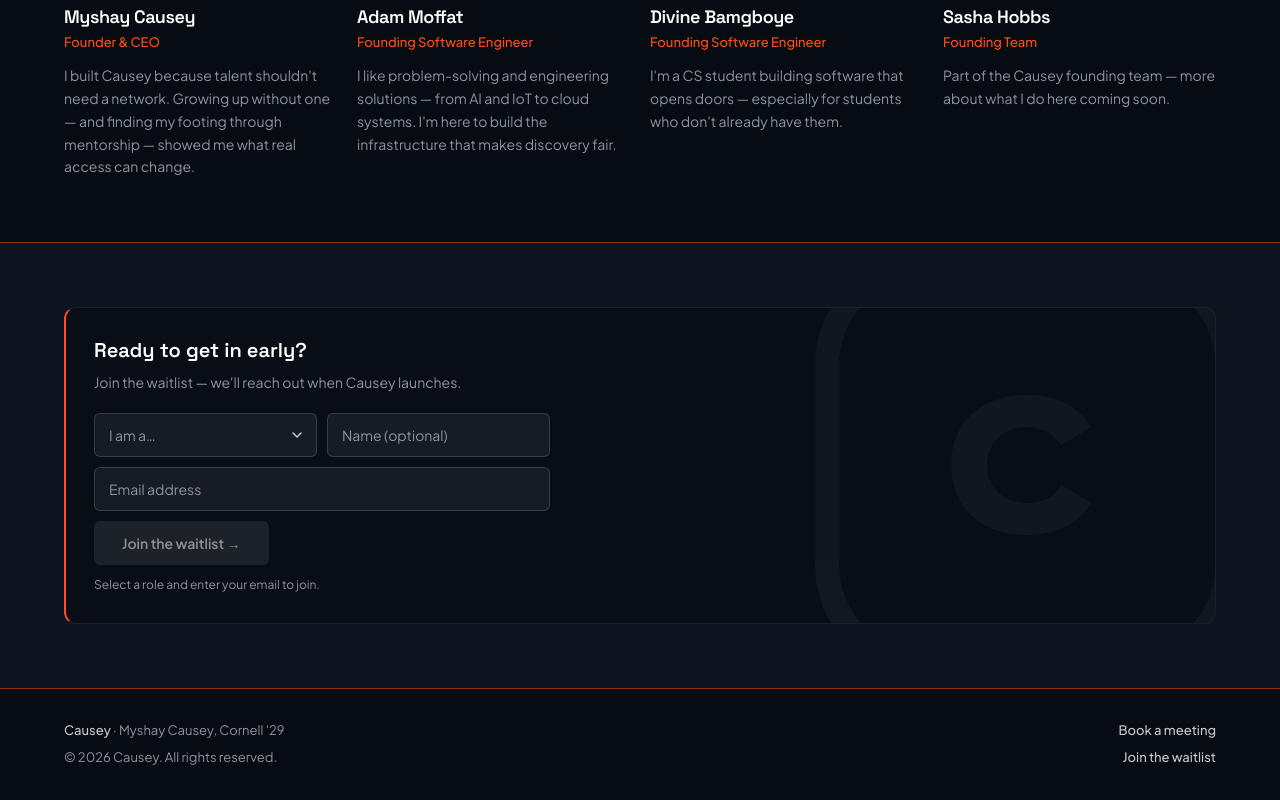
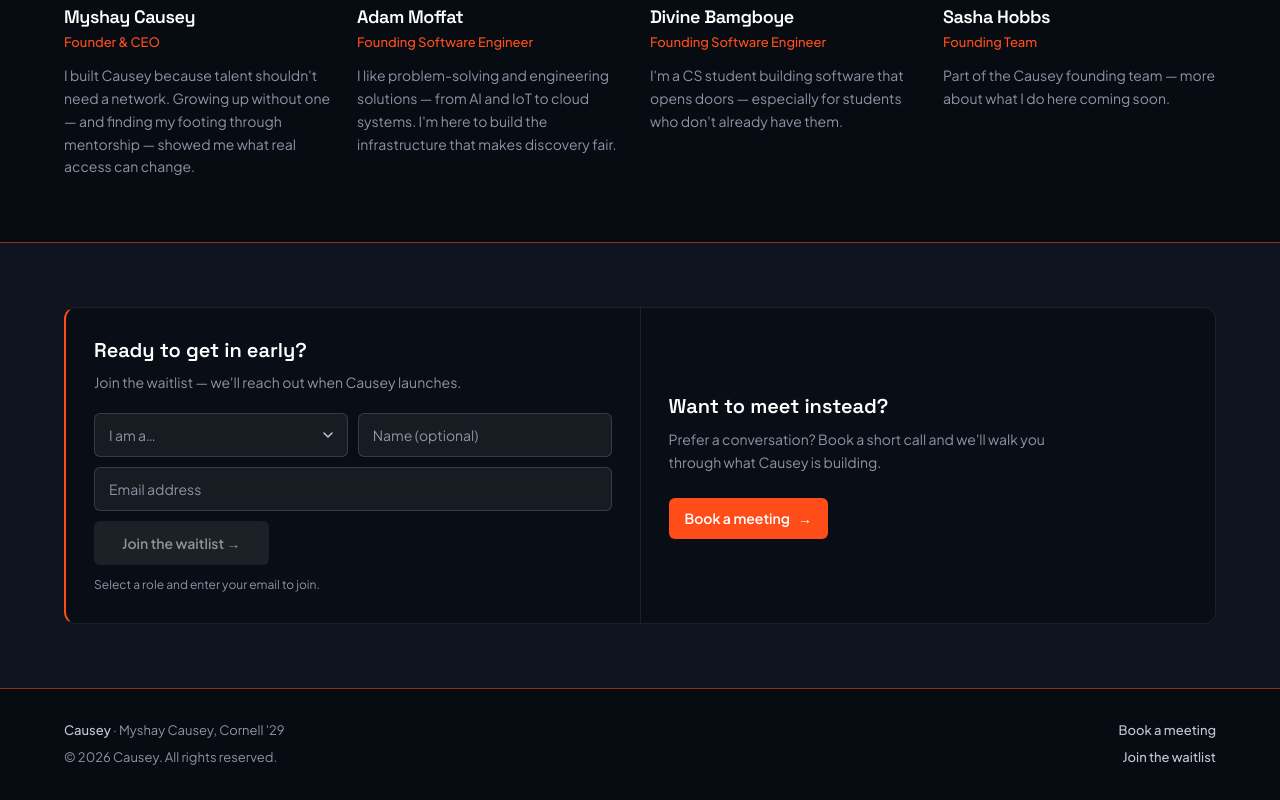
Before and after one commit to Admft/EdTech-Waitlist-Website, a Next.js app: page / in a window 1280 px wide. Shown: the part 1699-2499 px from the top of the page. Built offline with nearby package versions, Linux system fonts and the light colour scheme.

Commit message:
added book a meeitng section:

```diff
--- a/src/app/page.tsx
+++ b/src/app/page.tsx
@@ -181,29 +181,8 @@
 
       <section className="section-rule bg-surface px-5 py-14 sm:px-8 sm:py-16">
         <div className="mx-auto max-w-6xl">
-          <div className="relative overflow-hidden rounded-xl border border-white/[0.08] border-l-2 border-l-accent bg-background/60">
-            <svg
-              className="pointer-events-none absolute -right-8 top-1/2 hidden h-[140%] w-auto -translate-y-1/2 text-white opacity-[0.04] sm:block"
-              viewBox="0 0 22 22"
-              fill="none"
-              aria-hidden
-            >
-              <rect
-                x="1"
-                y="1"
-                width="20"
-                height="20"
-                rx="5"
-                stroke="currentColor"
-                strokeWidth="1.2"
-              />
-              <path
-                d="M7.2 11c0-2.1 1.5-3.5 3.8-3.5 1.5 0 2.6.6 3.2 1.6l-1.5.9c-.3-.5-.9-.9-1.7-.9-1.2 0-2 .8-2 1.9s.8 1.9 2 1.9c.8 0 1.4-.3 1.7-.9l1.5.9c-.6 1-1.7 1.6-3.2 1.6-2.3 0-3.8-1.4-3.8-3.5Z"
-                fill="currentColor"
-              />
-            </svg>
-
-            <div className="relative z-10 max-w-lg p-6 sm:p-7">
+          <div className="grid overflow-hidden rounded-xl border border-white/[0.08] border-l-2 border-l-accent bg-background/60 lg:grid-cols-2">
+            <div className="border-b border-white/[0.08] p-6 sm:p-7 lg:border-b-0 lg:border-r lg:border-white/[0.08]">
               <h2 className="font-display text-xl font-semibold text-white">
                 Ready to get in early?
               </h2>
@@ -213,6 +192,25 @@
               <div className="mt-5">
                 <WaitlistForm idPrefix="bottom" source="footer" />
               </div>
+            </div>
+
+            <div className="flex flex-col justify-center p-6 sm:p-7">
+              <h2 className="font-display text-xl font-semibold text-white">
+                Want to meet instead?
+              </h2>
+              <p className="mt-2 max-w-sm text-[14px] leading-relaxed text-muted">
+                Prefer a conversation? Book a short call and we&apos;ll walk you
+                through what Causey is building.
+              </p>
+              <a
+                href={CALENDAR_URL}
+                target="_blank"
+                rel="noopener noreferrer"
+                className="cta-enabled mt-6 inline-flex w-fit items-center gap-2 rounded-md px-4 py-2.5 text-[14px] font-semibold"
+              >
+                Book a meeting
+                <span aria-hidden>→</span>
+              </a>
             </div>
           </div>
         </div>
```
